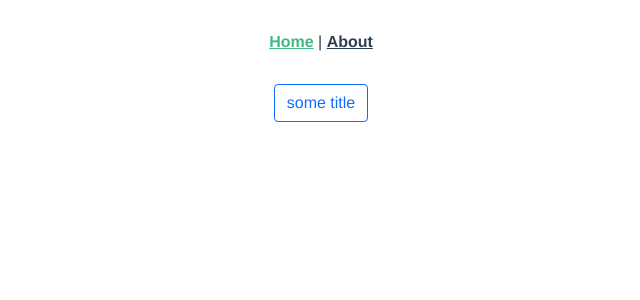
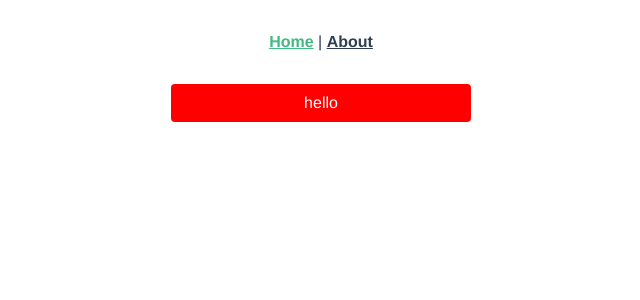
Before and after one commit to what-the-hub/vue-game, a Vue app: page / in a window 1280 px wide. Shown: the top 300 px of the page, without its empty margins (319-959 px from the left). Built offline with nearby package versions, Linux system fonts and the light colour scheme.

Commit message:
question

```diff
--- a/src/components/Button.vue
+++ b/src/components/Button.vue
@@ -1,25 +1,34 @@
 <template>
-  <b-button variant="outline-primary">
-    <slot>
-      {{ title }}
-    </slot>
-  </b-button>
+  <button @click="action" class="btn" variant="outline-primary" :style="{background: color}">
+    {{ title }}
+  </button>
 </template>
 <script lang="ts">
 export default {
   props: {
-    color: String,
-
+    color: {
+      type: String,
+      default: 'red',
+    },
     size: Number,
     title: {
       type: String,
       default: 'some title',
     },
-    isDisabled: Boolean,
-    action: Function,
+    isDisabled: {
+      type: Boolean,
+      default: false,
+    },
+    action: {
+      required: true,
+      type: Function,
+    },
   },
 };
 </script>
 
-<style lang="sass">
+<style scoped lang="sass">
+button
+  width: 300px
+  color: #ffffff
 </style>
--- a/src/components/HelloWorld.vue
+++ b/src/components/HelloWorld.vue
@@ -1,20 +1,35 @@
 <template>
   <div class="hello">
-    <Button></Button>
+    <Button :action=onClick color="red" title="hello" :disabled=isDisable />
   </div>
 </template>
 
 <script lang="ts">
-import { Component, Prop, Vue } from 'vue-property-decorator';
+
 import Button from '@/components/Button.vue';
 
-// eslint-disable-next-line no-use-before-define
-@Component({
-  components: { Button },
-})
-export default class HelloWorld extends Vue {
-  @Prop() private msg!: string;
-}
+export default {
+  /* eslint-disable */
+  name: 'HelloWorld',
+  components: {
+    Button,
+  },
+
+  computed: {
+
+    /*    isDisable: ():boolean => {
+          return  true;
+        }*/
+  },
+  methods: {
+    onClick: function () {
+      alert('Hello')
+      debugger;
+      console.log(this)
+
+    },
+  },
+};
 </script>
 
 <style scoped lang="sass">
--- a/src/views/Home.vue
+++ b/src/views/Home.vue
@@ -1,6 +1,6 @@
 <template>
   <div class="home">
-    <HelloWorld msg="Welcome to Your Vue.js + TypeScript App"/>
+    <HelloWorld/>
   </div>
 </template>
 
```
